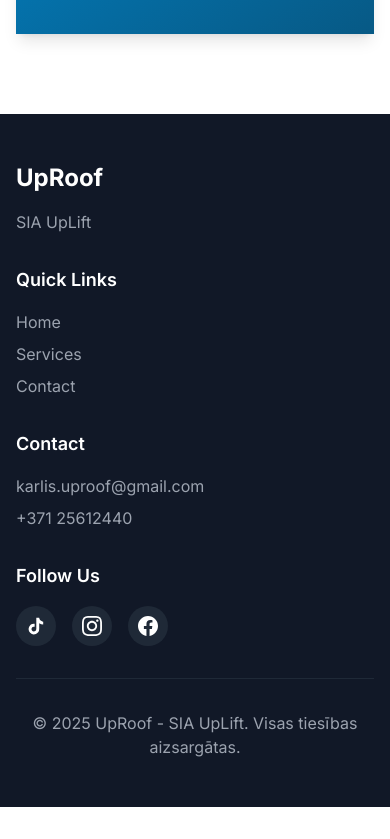
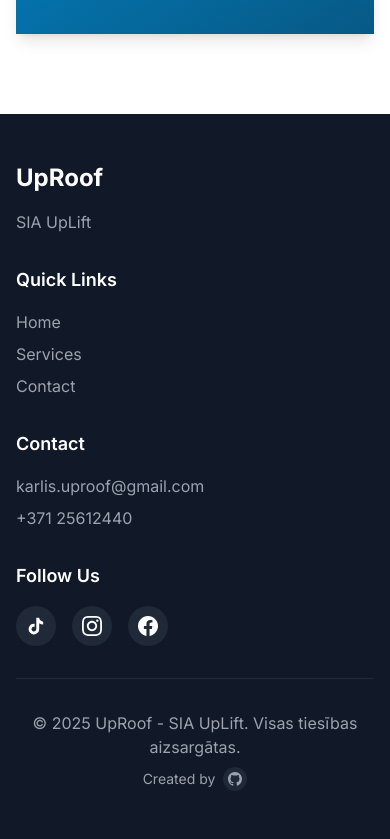
Before and after one commit to uproof/Uproof_Core, a Next.js app: page /1 in a window 390 px wide. Shown: the part 6123-6962 px from the top of the page. Before the commit the page ends 6930 px from the top, so only its background shows below. Built offline with nearby package versions, Linux system fonts and the light colour scheme; no server answers.

Commit message:
feat: add GitHub creator link in footer
- Add circular GitHub icon next to copyright
- Link to https://github.com/MohsinMir-13
- Hover effects with scale animation
- Responsive layout with separator dot

```diff
--- a/components/Footer.tsx
+++ b/components/Footer.tsx
@@ -105,9 +105,25 @@
         </div>
 
         <div className="border-t border-gray-800 pt-8 text-center text-gray-400">
-          <p>
-            © {currentYear} UpRoof - {t('company')}. {t('rights')}.
-          </p>
+          <div className="flex items-center justify-center gap-2 flex-wrap">
+            <p className="flex items-center gap-2">
+              © {currentYear} UpRoof - {t('company')}. {t('rights')}.
+            </p>
+            <span className="hidden sm:inline">•</span>
+            <a
+              href="https://github.com/MohsinMir-13"
+              target="_blank"
+              rel="noopener noreferrer"
+              className="flex items-center gap-2 hover:text-white transition-colors group"
+            >
+              <span className="text-sm">Created by</span>
+              <div className="w-6 h-6 rounded-full bg-gray-800 group-hover:bg-primary-600 flex items-center justify-center transition-all duration-300 group-hover:scale-110">
+                <svg className="w-3.5 h-3.5" fill="currentColor" viewBox="0 0 24 24">
+                  <path d="M12 0c-6.626 0-12 5.373-12 12 0 5.302 3.438 9.8 8.207 11.387.599.111.793-.261.793-.577v-2.234c-3.338.726-4.033-1.416-4.033-1.416-.546-1.387-1.333-1.756-1.333-1.756-1.089-.745.083-.729.083-.729 1.205.084 1.839 1.237 1.839 1.237 1.07 1.834 2.807 1.304 3.492.997.107-.775.418-1.305.762-1.604-2.665-.305-5.467-1.334-5.467-5.931 0-1.311.469-2.381 1.236-3.221-.124-.303-.535-1.524.117-3.176 0 0 1.008-.322 3.301 1.23.957-.266 1.983-.399 3.003-.404 1.02.005 2.047.138 3.006.404 2.291-1.552 3.297-1.23 3.297-1.23.653 1.653.242 2.874.118 3.176.77.84 1.235 1.911 1.235 3.221 0 4.609-2.807 5.624-5.479 5.921.43.372.823 1.102.823 2.222v3.293c0 .319.192.694.801.576 4.765-1.589 8.199-6.086 8.199-11.386 0-6.627-5.373-12-12-12z"/>
+                </svg>
+              </div>
+            </a>
+          </div>
         </div>
       </div>
     </footer>
```
